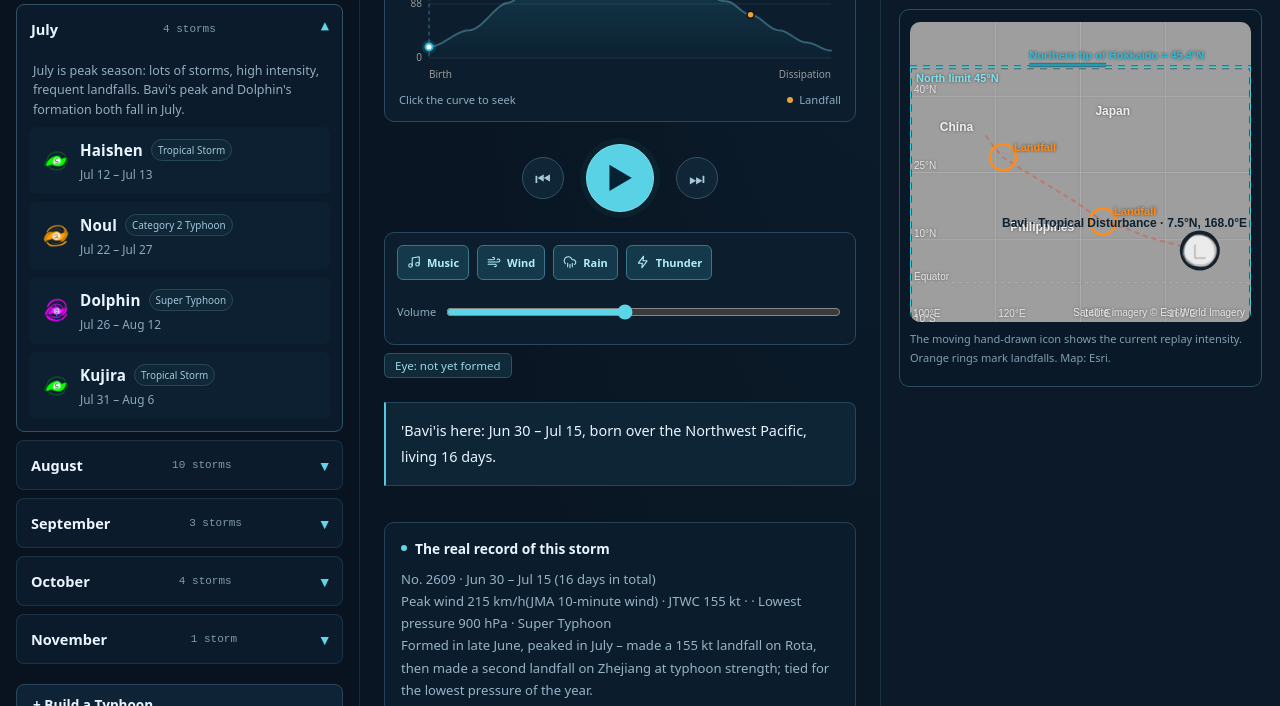
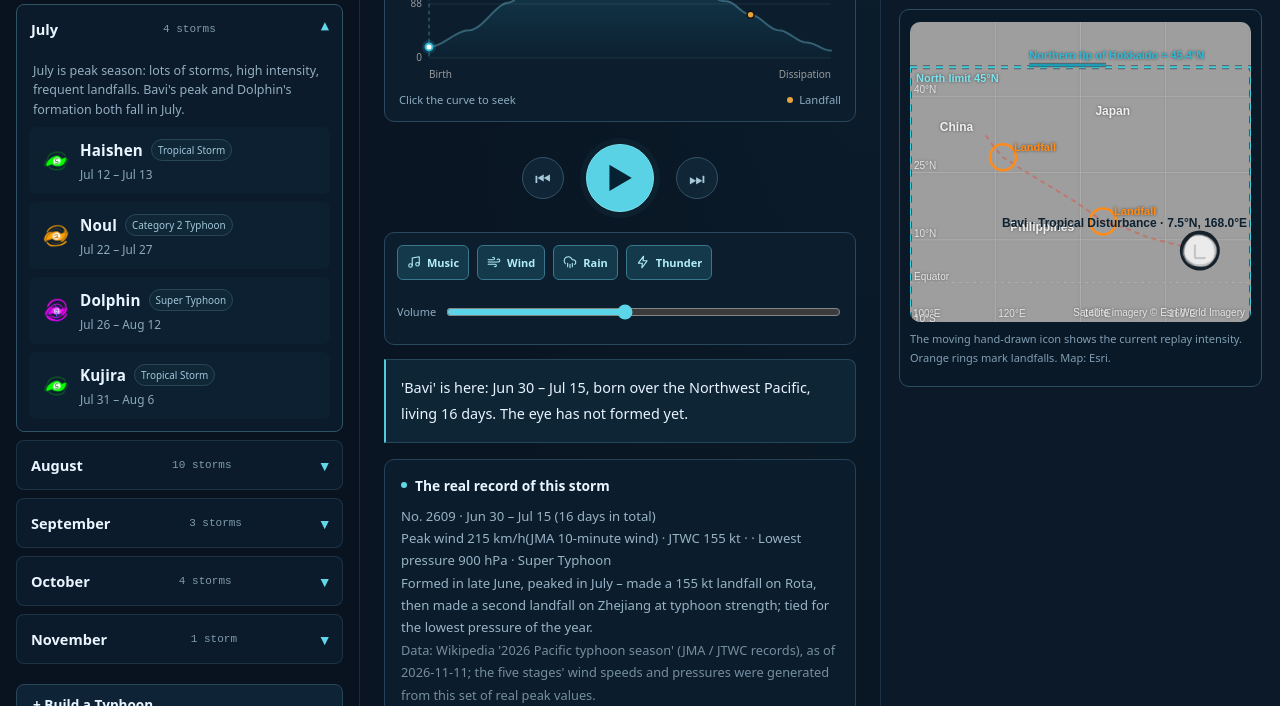
Before and after one commit to Sncho0124/typhoon-jukebox-pages, a plain HTML site: page index.html in a window 1280 px wide. Shown: the part 492-1198 px from the top of the page. Drawn offline with Linux system fonts and the light colour scheme.

Commit message:
Publish integrated storm status narration

```diff
--- a/index.html
+++ b/index.html
@@ -192,7 +192,6 @@
   .dot.done{ color:var(--cyan-dim); border-color:rgba(87,199,227,.55); }
   .dot-lab{ font-size:.72rem; color:var(--muted); }
   .dot-wrap.now .dot-lab{ color:var(--cyan); font-weight:700; }
-  .strike-note{ text-align:center; min-height:1.3em; color:var(--amber); font-size:.85rem; margin:2px 0 0; }
 
   /* narration + data */
   .narration{
@@ -463,9 +462,6 @@
 
   .back-btn.mini{ padding:4px 12px; font-size:.82rem; min-height:2rem; margin-bottom:10px; }
 
-  /* eye-label relocated into the middle column, as an inline badge rather
-     than an absolutely-positioned overlay on the cloud/track view */
-  .eye-label{ display:inline-block; margin:4px 0 10px; color:var(--cyan-dim); font-size:.8rem; background:rgba(51,184,212,.08); padding:4px 10px; border-radius:999px; border:1px solid var(--line); }
 
   .transport-row{ display:flex; align-items:center; justify-content:center; gap:18px; margin-top:18px; padding-bottom:4px; }
   .transport-btn{
@@ -536,7 +532,6 @@
   #midInfo .chip{ display:flex; flex-direction:column; gap:8px; padding:13px 10px; border-color:#233e52; border-radius:8px; background:#0b1b2a; font-size:10px; color:#8fadc0; }
   #midInfo .chip b{ margin:0; white-space:nowrap; font:600 clamp(.88rem,1.8vw,1.3rem) ui-monospace,monospace; color:#e6f5ff; }
   #midInfo .chip b .unit{ font-size:10px; color:#75bdcf; }
-  .eye-label{ border-color:#2a5364; background:#102a39; color:#9bd8e7; border-radius:5px; font-size:.72rem; }
   .narration{ background:#0e2535; border-color:#24475b; border-left:2px solid #52c8e1; border-radius:0 8px 8px 0; text-align:left; justify-content:flex-start; font-size:.9rem; line-height:1.8; padding:15px; }
   .realfold{ background:#0b1d2d; border-color:#254258; border-radius:10px; padding:16px; }
   .realfold-title{ font-size:.86rem; }
@@ -661,11 +656,10 @@
         <label class="ae-vol">Volume <input id="aeVol" type="range" min="0" max="100" value="45" /></label>
       </div>
 
+      <p class="narration" id="narration" aria-live="polite" aria-atomic="true">Storm loaded. Press play to hear its whole life.</p>
+
       <details class="storm-details" id="stormDetails" open>
-        <summary>Live commentary & storm records</summary>
-      <div class="eye-label" id="eyeLabel">Eye: not yet formed</div>
-      <p class="narration" id="narration">Storm loaded. Press play to hear its whole life.</p>
-      <p class="strike-note" id="strikeNote"></p>
+        <summary>Storm records & landfalls</summary>
 
       <div class="realfold" id="realFold">
         <div class="realfold-title">The real record of this storm</div>
@@ -992,7 +986,6 @@
           getLandfalls(this.rec).forEach(function(lf){
             if (!self.lfFired[lf.t] && beforeT < lf.t && self.t >= lf.t){
               self.lfFired[lf.t] = 1; strikeLandfallFx(lf);
-              $("strikeNote").textContent = "🔔 Landfall right now -- " + lf.place;
             }
           });
         }
@@ -1031,11 +1024,19 @@
           document.querySelectorAll("#demoPathSvg .phase-grade-icon").forEach(function(image, i){
             image.setAttribute("href", iconFile(i === 4 ? "rem" : catFromKt(windAt(phaseAnchors, i / 5))));
           });
-          var st = cur.stages[stIdx];
-          if (st){ $("narration").textContent = st.text; $("eyeLabel").textContent = st.eye; }
+
           document.querySelectorAll(".dot").forEach(function(d, di){ d.classList.toggle("now", di === stIdx); d.classList.toggle("done", di < stIdx); });
           document.querySelectorAll(".dot-wrap").forEach(function(w, wi){ w.classList.toggle("now", wi === stIdx); });
           document.querySelectorAll(".path-stage").forEach(function(g){ g.classList.toggle("now", parseInt(g.getAttribute("data-pstage"), 10) === stIdx); });
+        }
+        var stage = cur.stages[stIdx];
+        if (stage){
+          var landfall = null;
+          if (this.rec && this.t < 1) getLandfalls(this.rec).forEach(function(lf){
+            if (lf.t <= TPL.t && (TPL.t - lf.t) * TPL.dur <= 2.5 && Math.floor(lf.t * 5) === stIdx) landfall = lf;
+          });
+          var narration = playbackNarration(stage, cur.name, landfall);
+          if ($("narration").textContent !== narration) $("narration").textContent = narration;
         }
         var band = Math.floor(this.t * 20);
         if (band !== this.cloudBand){ this.cloudBand = band; updateRealViews(); }
@@ -2170,6 +2171,20 @@
     noteStep:0
   };
 
+  function playbackNarration(stage, name, landfall){
+    var eyes = {
+      "not yet formed":"The eye has not formed yet.", "forming":"The eye is beginning to form.",
+      "huge and clear":"Its eye is large and clearly defined.", "clearly visible":"Its eye is clearly visible.",
+      "its clearest moment":"Its eye is at its clearest.", "filling in":"Its eye is gradually filling in.",
+      "gone":"The eye has disappeared.", "it never really opened at its strongest":"It never developed a clear eye."
+    };
+    var eye = eyes[(stage.eye || "").replace(/^Eye:\s*/, "")] || "";
+    var text = landfall ? "'" + name + "' is making landfall at " + landfall.place + "." : stage.text.replace(/^('[^']+')(?=\S)/, "$1 ");
+    if (!eye || /\beye\b/i.test(text)) return text;
+    var ending = "A typhoon symphony, played to the end.";
+    return text.indexOf(ending) >= 0 ? text.replace(ending, eye + " " + ending) : text + " " + eye;
+  }
+
   /* ---------------- dom helpers ---------------- */
   function $(id){ return document.getElementById(id); }
   /* v6 shell glue: the four old "screen" ids no longer correspond to full
@@ -2418,7 +2433,6 @@
       lastCloudKey = "";
     }
     $("playBack").textContent = t.custom ? "‹ Back to My Typhoon" : "‹ Pick a Typhoon";
-    $("narration").textContent = "'" + t.name + "'is ready. Press play and hear its whole life.";
     var rf = $("realFold");
     if (rf){
       if (t.real){
@@ -2432,7 +2446,6 @@
     }
     TPL.load(t);
     renderAllLandfalls();
-    $("strikeNote").textContent = "";
   }
 
   /* ---------------- custom typhoon ---------------- */
```
Also changed, not shown: src/typhoon-jukebox-en.html (+27 -14 lines).
